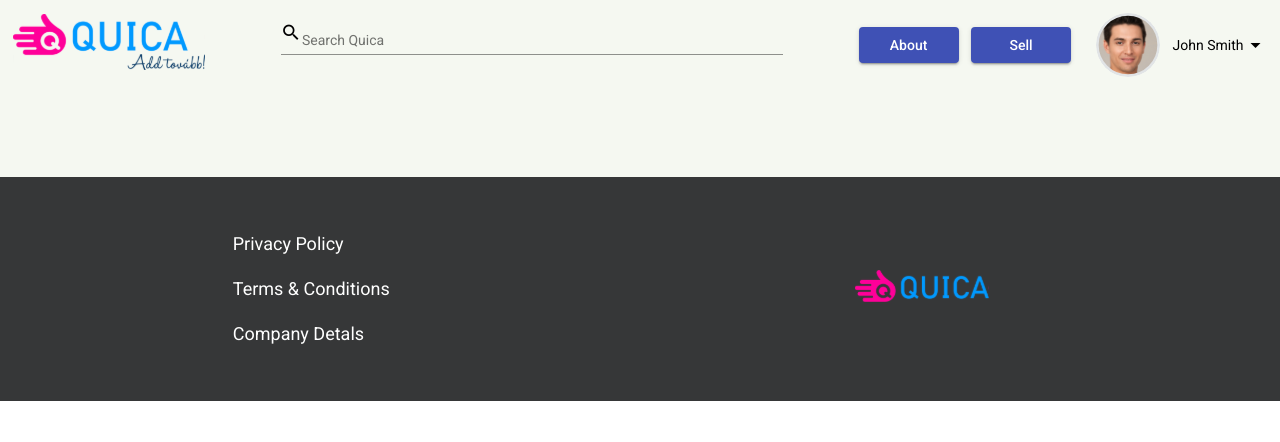
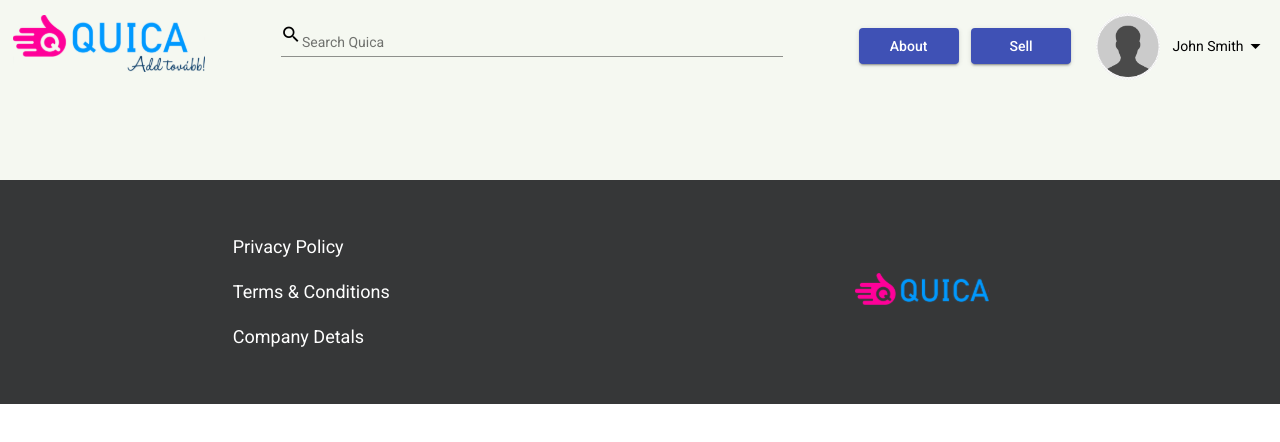
Before and after one commit to Stanislav-Ivankov/__quica__, an Angular app: page / in a window 1280 px wide. Shown: the top 442 px of the page. Built offline with nearby package versions, Linux system fonts and the light colour scheme.

Commit message:
Updated profile picture

```diff
--- a/src/app/header/header.component.html
+++ b/src/app/header/header.component.html
@@ -23,7 +23,7 @@
 <!-- TEMPLATES -->
 <ng-template #LOGGED_IN_TEMPLATE>
 	<section class="Header__Logged-In-Wrapper" [matMenuTriggerFor]="menu">
-		<img src="../../assets/Profile Picture.svg" alt="User Profile Picture" draggable="false">
+		<img src="../../assets/Profile Picture.png" alt="User Profile Picture" draggable="false">
 		<span>John Smith</span>
 		<mat-icon>arrow_drop_down</mat-icon>
 	</section>
```
Also changed, not shown: src/assets/Profile Picture.png (added), src/assets/Profile Picture.svg.
